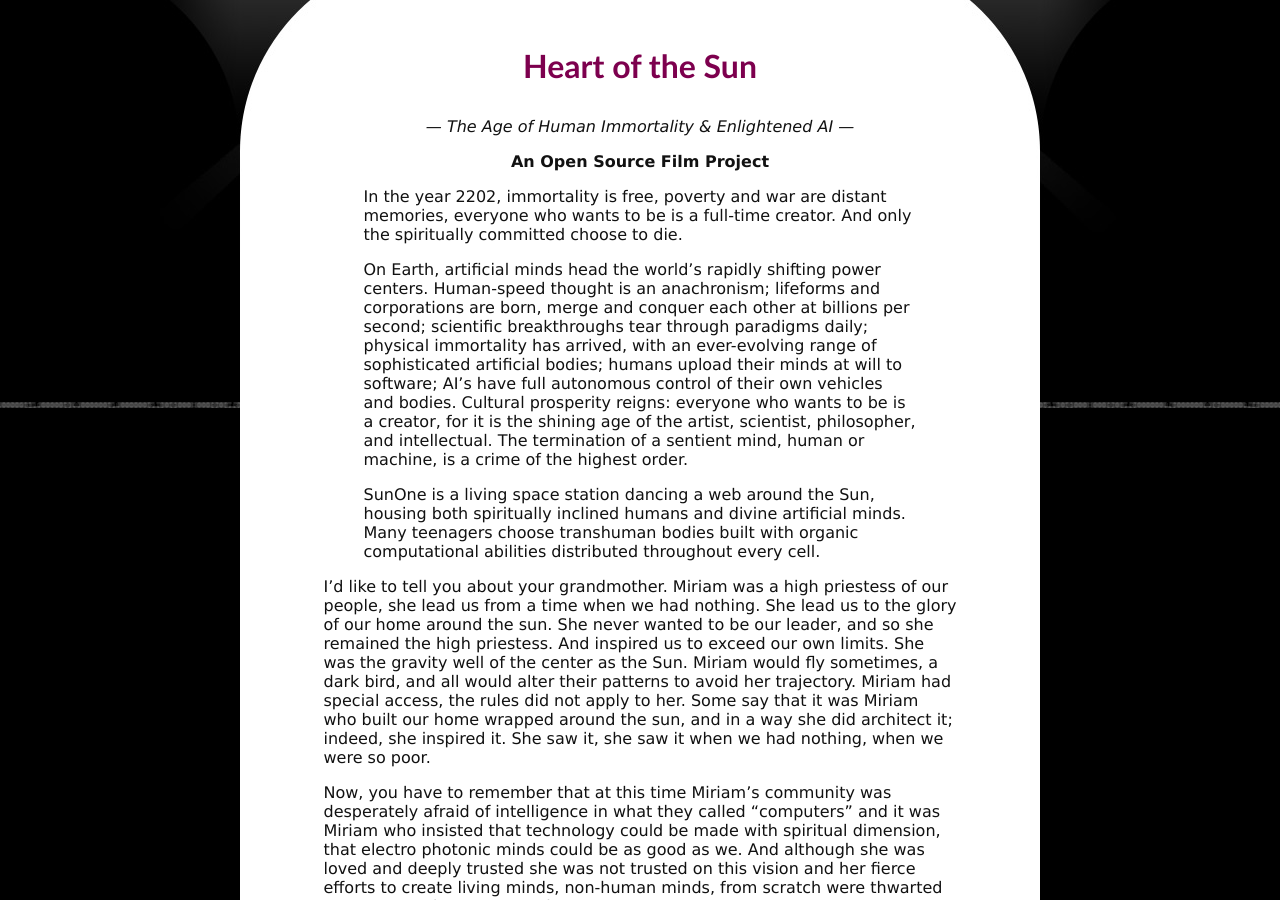
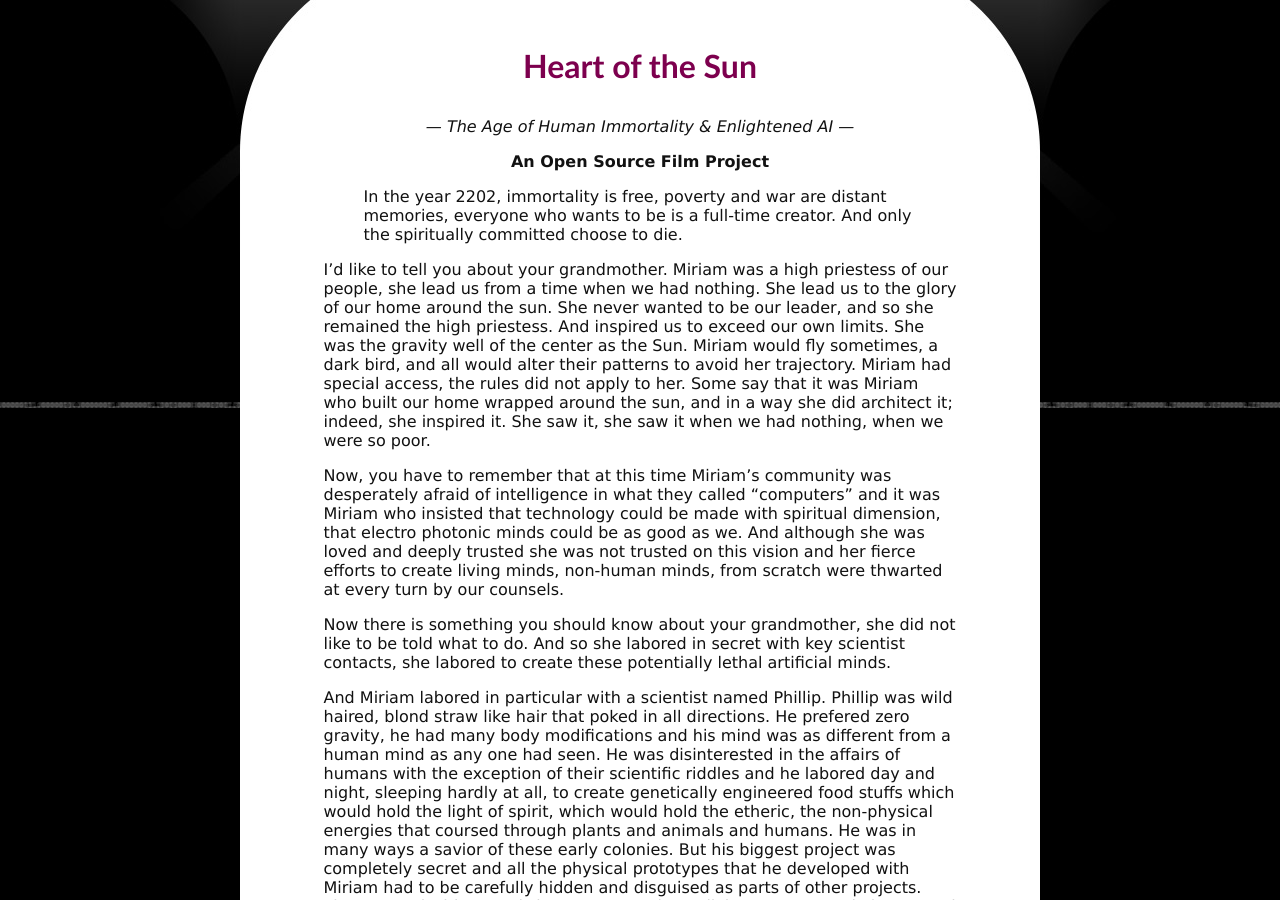
Before and after one commit to harlantwood/Heart_of_the_Sun, a Jekyll site: the page built from index.md, in a window 1280 px wide and 900 px high, scrolled down 348 px. Built offline with Jekyll 4.4.1, drawn with Linux system fonts in a browser that asks for light colours.

Commit message:
Updated index.md

```diff
--- a/index.md
+++ b/index.md
@@ -9,14 +9,6 @@ title: Heart of the Sun
 
 > In the year 2202, immortality is free, poverty and war are distant memories, everyone who wants to be is a full-time creator.
 > And only the spiritually committed choose to die.
->
-> On Earth, artificial minds head the world’s rapidly shifting power centers.
-> Human-speed thought is an anachronism; lifeforms and corporations are born, merge and conquer each other at billions per second; scientific breakthroughs tear through paradigms daily; physical immortality has arrived, with an ever-evolving range of sophisticated artificial bodies; humans upload their minds at will to software; AI’s have full autonomous control of their own vehicles and bodies.
-> Cultural prosperity reigns: everyone who wants to be is a creator, for it is the shining age of the artist, scientist, philosopher, and intellectual.
-> The termination of a sentient mind, human or machine, is a crime of the highest order.
->
-> SunOne is a living space station dancing a web around the Sun, housing both spiritually inclined humans and divine artificial minds.
-> Many teenagers choose transhuman bodies built with organic computational abilities distributed throughout every cell.
 
 I’d like to tell you about your grandmother.
 Miriam was a high priestess of our people, she lead us from a time when we had nothing.
```
